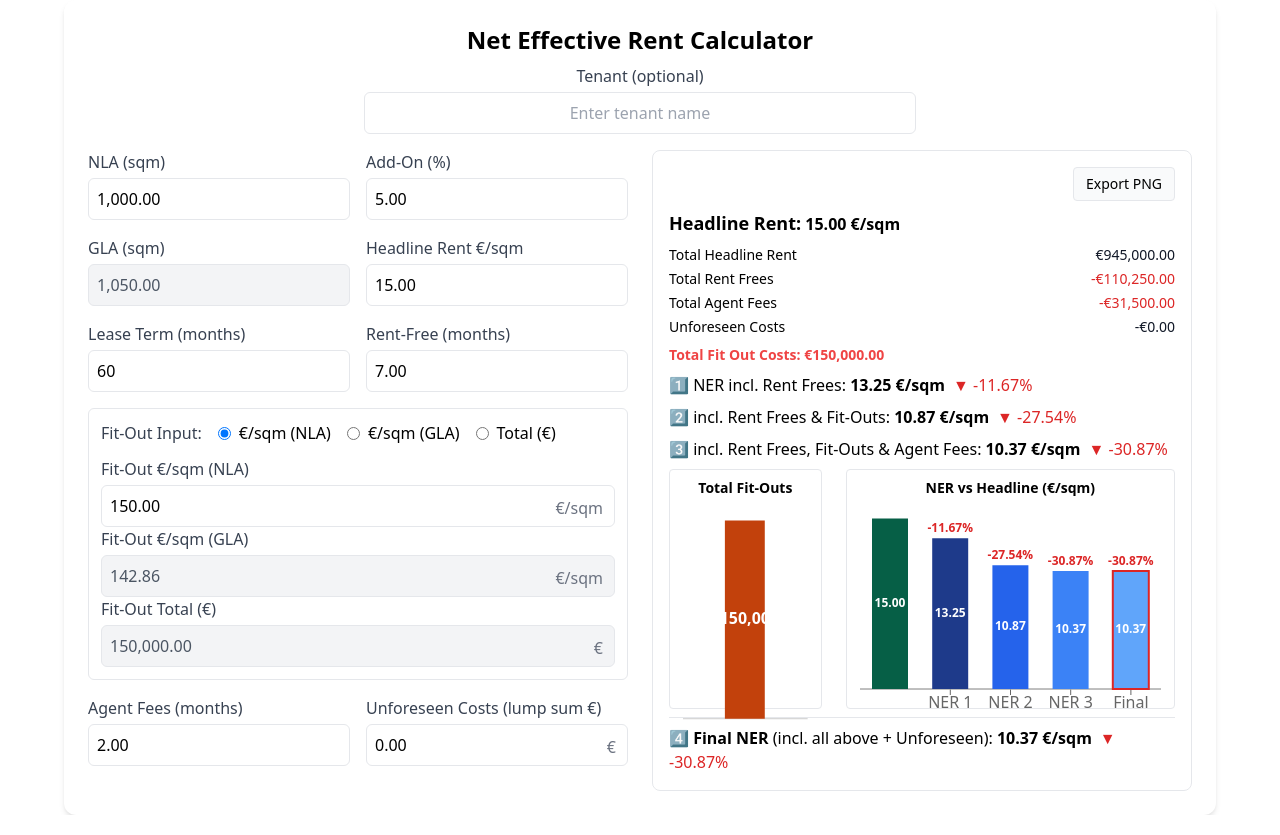
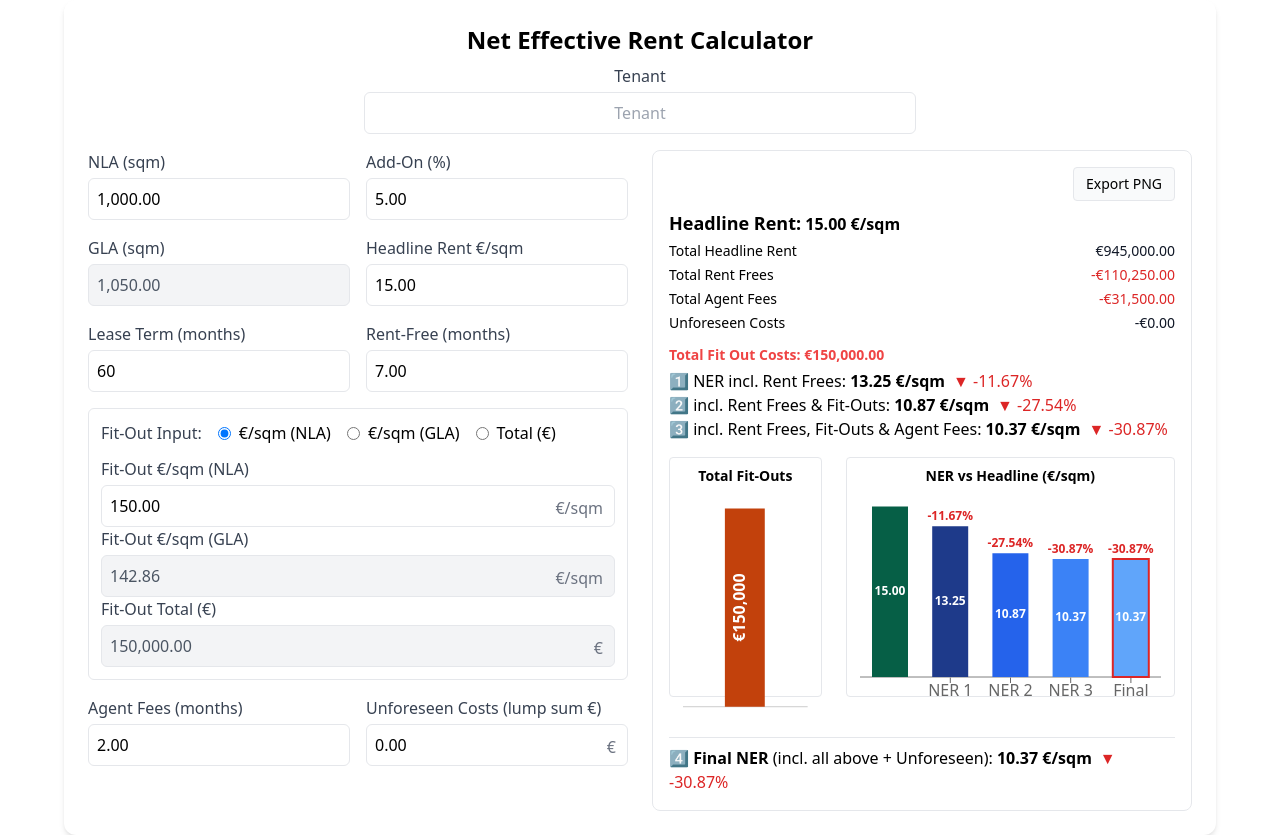
Before and after one commit to Musicandy13/Net-Effective-Rent-Calculator, a React (Vite) app: page / in a window 1280 px wide. Built offline with nearby package versions, Linux system fonts and the light colour scheme.

Commit message:
Update App.jsx

```diff
--- a/src/App.jsx
+++ b/src/App.jsx
@@ -136,8 +136,8 @@ const BarNumberLabel = ({ x, y, width, height, value }) => {
     </text>
   );
 };
-// Zentriertes, größeres Währungslabel im Fit-Outs-Balken – OHNE Nachkommastellen
-const CenterMoneyLabel = ({ x, y, width, height, value }) => {
+// Fit-Outs: vertikal (90° gedreht), ohne Nachkommastellen, mittig im Balken
+const VerticalMoneyLabel0 = ({ x, y, width, height, value }) => {
   if (value == null) return null;
   const cx = x + width / 2;
   const cy = y + height / 2;
@@ -145,8 +145,8 @@ const CenterMoneyLabel = ({ x, y, width, height, value }) => {
     <text
       x={cx}
       y={cy}
+      transform={`rotate(-90, ${cx}, ${cy})`}
       textAnchor="middle"
-      dominantBaseline="middle"
       fill="#ffffff"
       fontSize={16}
       fontWeight="800"
@@ -234,8 +234,8 @@ export default function App() {
   const totalUnforeseen = unforeseen;
 
   // Farben
-  const FIT_OUT_COLOR = "#c2410c"; // Orange
-  const HEADLINE_COLOR = "#065f46"; // dunkelgrün
+  const FIT_OUT_COLOR = "#c2410c";   // Orange
+  const HEADLINE_COLOR = "#065f46";  // Dunkelgrün
   const NER_COLORS = ["#1e3a8a", "#2563eb", "#3b82f6", "#60a5fa"]; // Blautöne
 
   // Chart-Daten
@@ -248,12 +248,13 @@ export default function App() {
     { label: "Final",   val: ner4, pct: rent > 0 ? ((ner4 - rent) / rent) * 100 : null, color: NER_COLORS[3] },
   ].map(d => ({ name: d.label, sqm: d.val, pct: d.pct, color: d.color }));
 
-  // PNG export (ganze Karte)
-  const resultsRef = useRef(null);
+  // PNG export (nur Card-Inhalt, der Button bleibt draußen)
+  const resultsCardRef = useRef(null); // gesamte Card
+  const resultsContentRef = useRef(null); // NUR Inhalt
   const downloadPNG = async () => {
-    if (!resultsRef.current) return;
+    if (!resultsContentRef.current) return;
     try {
-      const dataUrl = await toPng(resultsRef.current, {
+      const dataUrl = await toPng(resultsContentRef.current, {
         cacheBust: true,
         pixelRatio: 3,
         backgroundColor: "#ffffff",
@@ -272,16 +273,16 @@ export default function App() {
       {/* Titel zentriert */}
       <h2 className="text-2xl font-bold mb-2 text-center">Net Effective Rent Calculator</h2>
 
-      {/* Tenant field (unter dem Titel, zentriert, volle Breite) */}
+      {/* EIN Tenant-Feld unter dem Titel */}
       <div className="mb-4 flex justify-center">
         <div className="w-full md:w-1/2">
           <label className="block text-center">
-            <span className="text-gray-700">Tenant (optional)</span>
+            <span className="text-gray-700">Tenant</span>
             <input
               type="text"
               value={f.tenant}
               onChange={(e) => S("tenant")(e.target.value)}
-              placeholder="Enter tenant name"
+              placeholder="Tenant"
               className="mt-1 block w-full border rounded-md p-2 text-center"
             />
           </label>
@@ -338,8 +339,8 @@ export default function App() {
 
         {/* RIGHT: Results */}
         <div className="md:sticky md:top-6 h-fit">
-          <div ref={resultsRef} className="rounded-lg border p-4 space-y-2 bg-white">
-            {/* Export button (oben rechts) */}
+          <div ref={resultsCardRef} className="rounded-lg border p-4 space-y-2 bg-white">
+            {/* Export-Button – NICHT Teil des Exports */}
             <div className="flex justify-end">
               <button
                 onClick={downloadPNG}
@@ -349,12 +350,15 @@ export default function App() {
               </button>
             </div>
 
-            {/* Optional Tenant in der Card zeigen */}
-            {f.tenant?.trim() && (
-              <p className="text-sm text-gray-600 -mt-2">Tenant: <b>{f.tenant.trim()}</b></p>
+            {/* Export-Inhalt */}
+            <div ref={resultsContentRef}>
+              {/* Tenant groß & fett (nur Text, kein 2. Feld) */}
+              {f.tenant.trim() && (
+                <div className="mb-1">
+                  <div className="text-xl font-bold">{f.tenant.trim()}</div>
+                </div>
               )}
 
-            {/* Headline Rent-Block */}
               <p className="mb-1">
                 <strong className="text-lg">Headline Rent:</strong> <strong>{F(rent, 2)} €/sqm</strong>
               </p>
@@ -385,7 +389,7 @@ export default function App() {
 
               {/* Charts */}
               <div className="mt-4 grid grid-cols-3 gap-6">
-              {/* Fit-Outs – breiterer Balken, zentriertes Label ohne Nachkommastellen, Titel fett & zentriert */}
+                {/* Fit-Outs – Balken mit vertikalem Label */}
                 <div className="h-60 border rounded p-2 col-span-1">
                   <div className="text-sm font-bold text-center mb-1">Total Fit-Outs</div>
                   <ResponsiveContainer width="100%" height="100%">
@@ -395,13 +399,13 @@ export default function App() {
                       <Tooltip formatter={(v) => FCUR0(v)} />
                       <ReferenceLine y={0} />
                       <Bar dataKey="eur" fill={FIT_OUT_COLOR} barSize={40}>
-                      <LabelList content={<CenterMoneyLabel />} />
+                        <LabelList content={<VerticalMoneyLabel0 />} />
                       </Bar>
                     </BarChart>
                   </ResponsiveContainer>
                 </div>
 
-              {/* NER + Headline – Titel fett & zentriert */}
+                {/* NER + Headline */}
                 <div className="h-60 border rounded p-2 col-span-2">
                   <div className="text-sm font-bold text-center mb-1">NER vs Headline (€/sqm)</div>
                   <ResponsiveContainer width="100%" height="100%">
@@ -427,7 +431,7 @@ export default function App() {
                 </div>
               </div>
 
-            {/* Final NER betont weiter unten */}
+              {/* Final NER */}
               <p className="border-t pt-2 mt-10">
                 4️⃣ <b>Final NER</b> (incl. all above + Unforeseen): <b>{F(ner4, 2)} €/sqm</b>
                 <Delta base={rent} val={ner4} />
@@ -436,5 +440,6 @@ export default function App() {
           </div>
         </div>
       </div>
+    </div>
   );
 }
```
Lines whose indentation alone changed are shown as unchanged.
